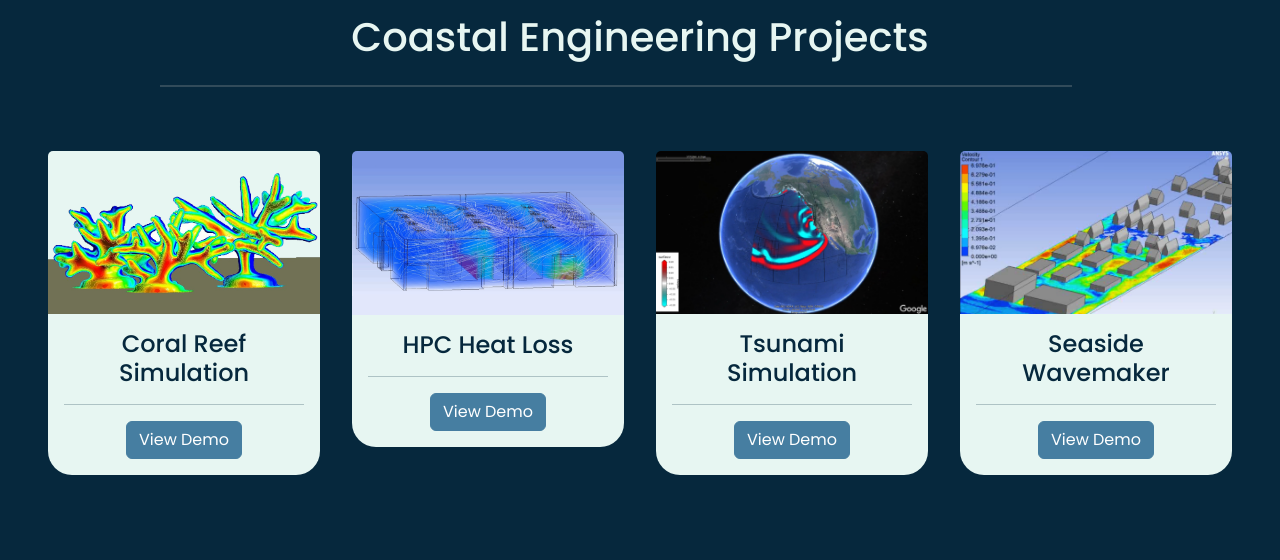
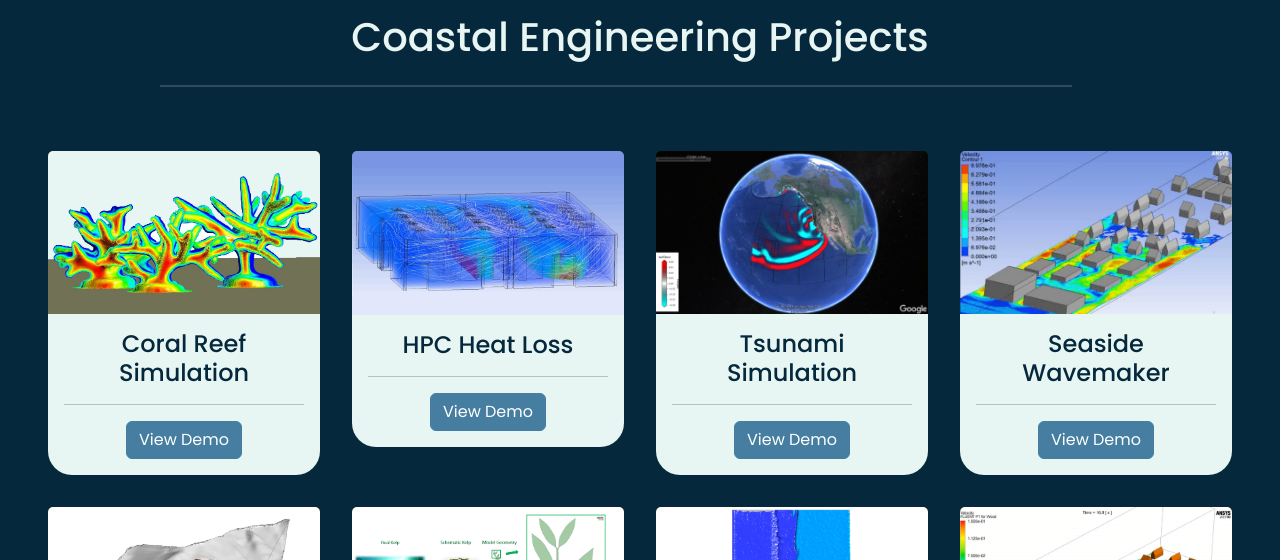
Before and after one commit to Behzadebr/behzadebr.github.io, a plain HTML site: page index.html in a window 1280 px wide. Shown: the part 1620-2180 px from the top of the page. Drawn offline with nearby package versions, Linux system fonts and the light colour scheme.

Commit message:
Update index.html

```diff
--- a/index.html
+++ b/index.html
@@ -402,7 +402,7 @@
     </div>
     <!--- Cards -->
     <div class="deck container-fluid padding">
-      <div class="scrolling-wrapper row flex-row flex-nowrap mt-4 pb-4 pt-2">
+      <div class="row flex-row mt-4 pb-4 pt-2 d-flex justify-content-center">
         <div class="col-md-3">
           <div class="card">
             <img src="img/ce_coral.png" class="card-img-top img-fluid" />
```
